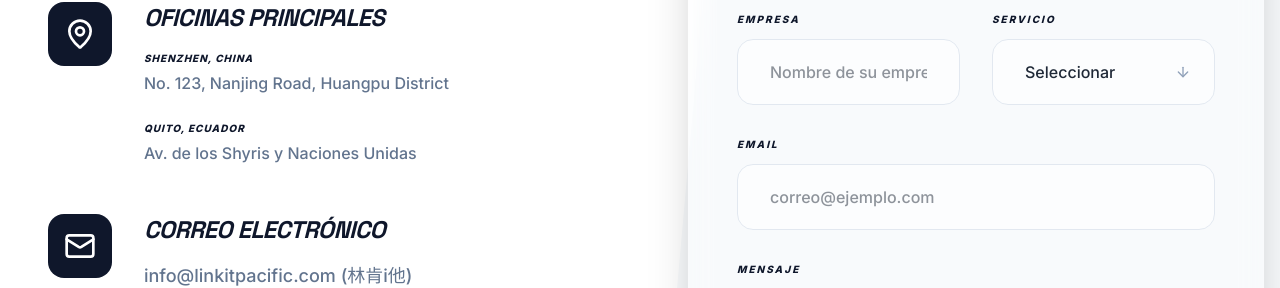
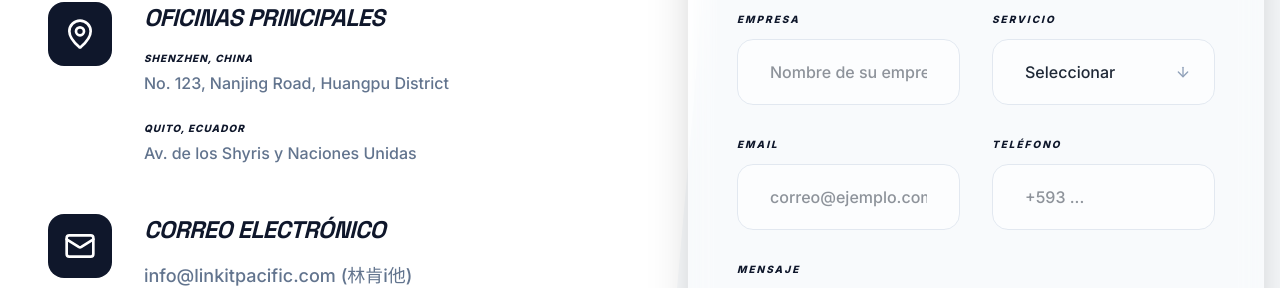
Before and after one commit to JuanmaMrCh8/Linkit-pacific-, a React (Vite) app: page /contacto in a window 1280 px wide. Shown: the part 1072-1360 px from the top of the page. Built offline with nearby package versions, Linux system fonts and the light colour scheme.

Commit message:
feat: Integrate Formspree for contact form submission
Replace mock API call with actual Formspree integration for contact form submissions. This enables real-time data sending and improves error handling. Adds 'telefono' field to form state.

```diff
--- a/src/pages/Contact.tsx
+++ b/src/pages/Contact.tsx
@@ -25,6 +25,7 @@ export default function Contact() {
     apellido: '',
     empresa: '',
     email: '',
+    telefono: '',
     servicio: '',
     mensaje: '',
     verification: ''
@@ -61,23 +62,47 @@ export default function Contact() {
 
     setIsSubmitting(true);
 
-    // Simulating API call to send emails to info@linkitpacific.com
-    console.log('Enviando datos a: info@linkitpacific.com', formState);
+    try {
+      const subject = `[${formState.servicio}] Request + [${formState.empresa || formState.nombre}]`;
 
-    await new Promise(resolve => setTimeout(resolve, 1500));
+      const response = await fetch('https://formspree.io/f/xjgpqjnl', {
+        method: 'POST',
+        headers: {
+          'Content-Type': 'application/json',
+          'Accept': 'application/json'
+        },
+        body: JSON.stringify({
+          ...formState,
+          _subject: subject
+        })
+      });
 
-    setIsSubmitting(false);
+      if (response.ok) {
         setIsSuccess(true);
         setFormState({
           nombre: '',
           apellido: '',
           empresa: '',
           email: '',
+          telefono: '',
           servicio: '',
           mensaje: '',
           verification: ''
         });
         setStep(1);
+      } else {
+        const data = await response.json();
+        if (Object.hasOwn(data, 'errors')) {
+          alert(data['errors'].map((error: any) => error['message']).join(', '));
+        } else {
+          alert('Hubo un error al enviar el mensaje. Por favor, intente de nuevo.');
+        }
+      }
+    } catch (error) {
+      alert('Error de conexión. Por favor, verifique su internet e intente de nuevo.');
+    } finally {
+      setIsSubmitting(false);
+    }
   };
 
   return (
@@ -301,6 +326,7 @@ export default function Contact() {
                           </div>
                         </div>
 
+                        <div className="grid grid-cols-1 md:grid-cols-2 gap-8">
                           <div>
                             <label className="block text-[10px] font-black text-slate-900 uppercase tracking-[0.2em] mb-3 italic">Email</label>
                             <input
@@ -312,6 +338,19 @@ export default function Contact() {
                               className="w-full px-8 py-5 rounded-2xl bg-white/50 border border-slate-200 focus:bg-white focus:ring-4 focus:ring-primary/5 focus:border-primary outline-none transition-all font-medium"
                               placeholder="correo@ejemplo.com"
                             />
+                          </div>
+                          <div>
+                            <label className="block text-[10px] font-black text-slate-900 uppercase tracking-[0.2em] mb-3 italic">Teléfono</label>
+                            <input
+                              required
+                              name="telefono"
+                              value={formState.telefono}
+                              onChange={handleInputChange}
+                              type="tel"
+                              className="w-full px-8 py-5 rounded-2xl bg-white/50 border border-slate-200 focus:bg-white focus:ring-4 focus:ring-primary/5 focus:border-primary outline-none transition-all font-medium"
+                              placeholder="+593 ..."
+                            />
+                          </div>
                         </div>
 
                         <div>
```
Lines whose indentation alone changed are shown as unchanged.
